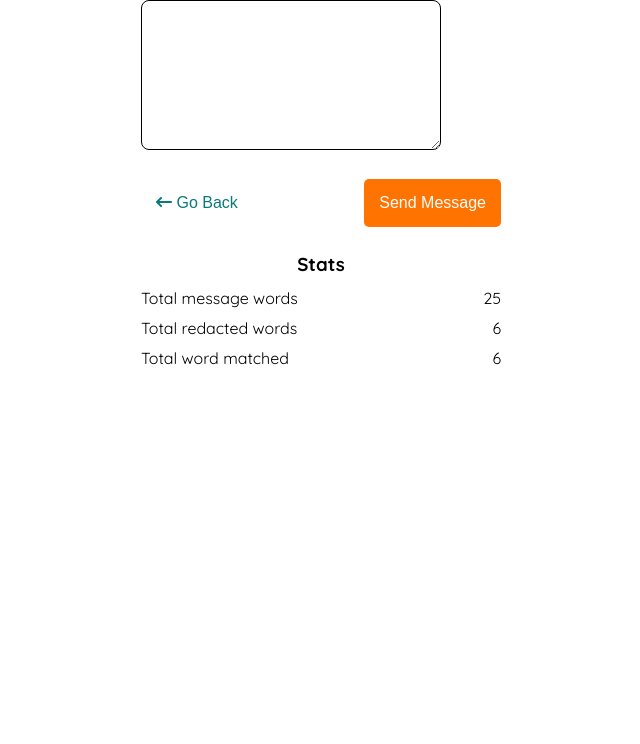
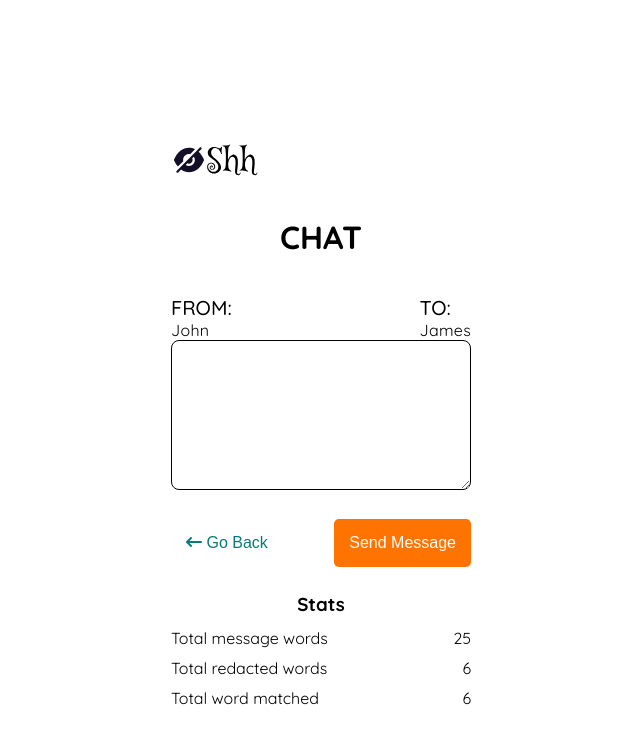
Before and after one commit to PreciousOritsedere/Redactr-Hackathon-Circle-70-, a plain HTML site: page resultpage.html in a window 1280 px wide. Shown: the whole page, without its empty margins (319-959 px from the left). Drawn offline with Linux system fonts and the light colour scheme.

Commit message:
Precious Davies contribution

```diff
--- a/resultpage.html
+++ b/resultpage.html
@@ -1,19 +1,42 @@
 <!DOCTYPE html>
 <html lang="en">
+
 <head>
   <meta charset="UTF-8" />
   <meta http-equiv="X-UA-Compatible" content="IE=edge" />
   <meta name="viewport" content="width=, initial-scale=1.0" />
   <title>Document</title>
-    <link
-      rel="stylesheet"
-      href="https://cdnjs.cloudflare.com/ajax/libs/font-awesome/6.1.2/css/all.min.css"
-    />
+  <link rel="stylesheet" href="https://cdnjs.cloudflare.com/ajax/libs/font-awesome/6.1.2/css/all.min.css" />
   <link rel="stylesheet" href="./style.css" />
 </head>
+
 <body>
+    <div class="resultpage-container">
   <!-- DavidEBUN's contribution -->
   <div class="section2-container">
+    <div class="section1">
+      <!--PreciousDavies Contribution-->
+      <!-- LOGO SECTION -->
+      <div class="section1-logo">
+        <img src="img/Hide.svg" alt="">
+        <img src="img/logo.svg" alt="">
+      </div>
+
+      <h2 class="section1-header">CHAT</h2>
+      <div class="section1-fromto">
+        <div class="person1">
+          <h5>FROM:</h5>
+          <p class="name">John</p>
+        </div>
+        <div class="person2">
+          <h5>TO:</h5>
+          <p class="name">James</p>
+        </div>
+      </div>
+    </div>
+    <!--This is where your code ends-->
+  </div>
+
   <div>
     <textarea class="textbox" name="" id=""></textarea>
   </div>
@@ -45,6 +68,8 @@
     </section>
   </div>
   <!-- Josephe44 Contribution Ends Here -->
+
 </div>
 </body>
+
 </html>
--- a/style.css
+++ b/style.css
@@ -22,12 +22,15 @@ body {
   font-family: "Quicksand", sans-serif;
 }
 
-.section1-container,
-.section2-container {
+.section1-container {
   position: relative;
   width: 400px;
   height: 100vh;
   padding: 0px 20px 0 20px;
+}
+.resultpage-container{
+  display: flex;
+  flex-direction: column;
 }
 
 .section1-logo {
```
Lines whose indentation alone changed are shown as unchanged.
